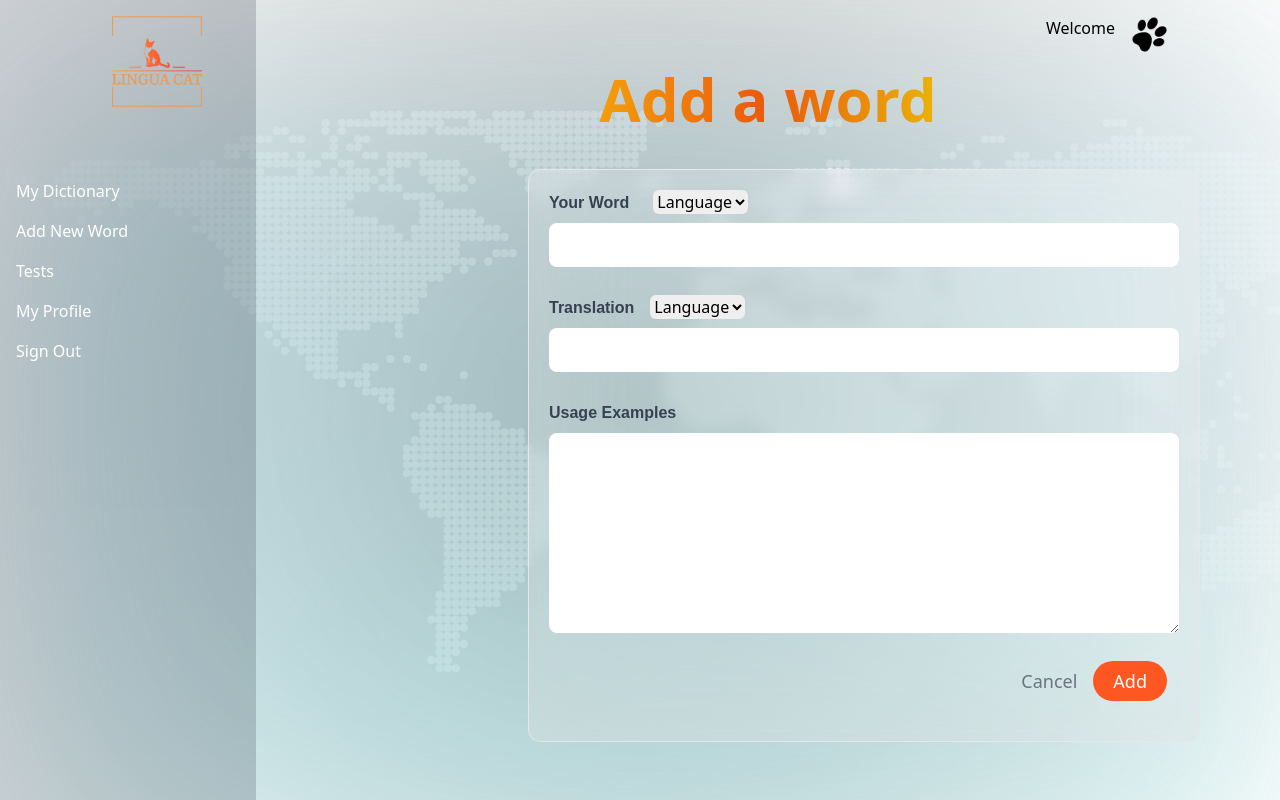
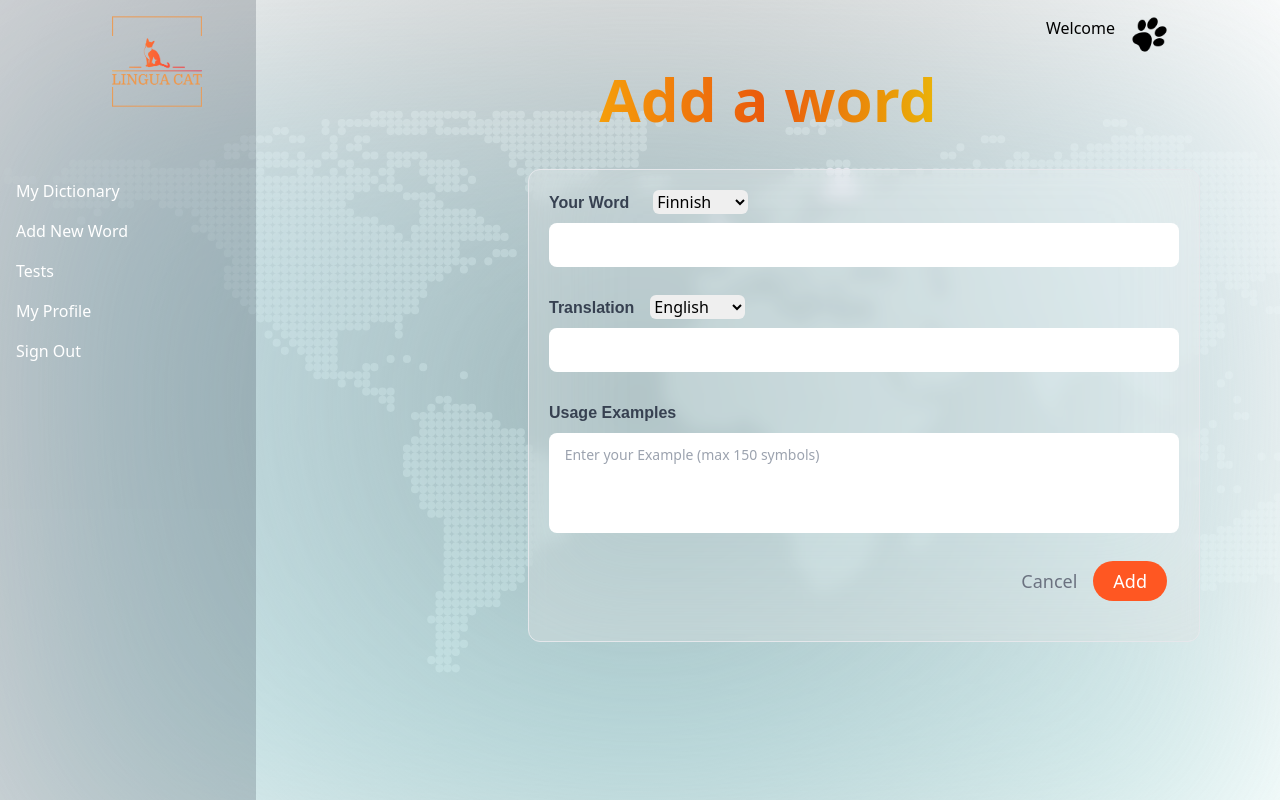
Before and after one commit to Marina-August/yarn-lingua-cat, a Next.js app: page /personal-page/add-word in a window 1280 px wide. Built offline with nearby package versions, Linux system fonts and the light colour scheme.

Commit message:
Fetch words from DB

```diff
--- a/app/api/word/new/route.js
+++ b/app/api/word/new/route.js
@@ -8,7 +8,7 @@ export const POST = async (req, res) =>{
     try{
         await connectToDB();
         const sourceLanguage = await Language.findOne({ name:source })
-        console.log("source", sourceLanguage);
+        // console.log("source", sourceLanguage);
         const sourceId = sourceLanguage._id;
 
         const targetLanguage = await Language.findOne({ name:target })
--- /dev/null
+++ b/app/api/word/route.js
@@ -0,0 +1,13 @@
+import { connectToDB } from "@/utils/database";
+import Word from "@/models/word";
+
+export const GET = async(request)=>{
+    try{
+        await connectToDB();
+        const words = await Word.find({});
+
+        return new Response(JSON.stringify(words), {status:200})
+    } catch(error){
+        return new Response('Failed to catch all words', {status:500})
+    }
+}
--- a/app/personal-page/page.jsx
+++ b/app/personal-page/page.jsx
@@ -1,10 +1,26 @@
+"use client";
+
 import React from "react";
+import { useState } from "react";
+import Words from "@/components/Words";
+
 
 const PersonalPage =()=>{
+    const [empty, setEmpty] = useState(true);
+
+    const checkWordsLength=(words)=>{
+         if (words.length!==0){
+            setEmpty(false);
+         }
+    }
+
     return(
-        <>
-        You don't have any words yet
-        </>
+        <div>
+            {empty && <p>You don't have any words yet!</p>}
+             <Words onCheckWords ={checkWordsLength}/>
+        </div>
+
+
     )
 }
 
--- a/components/Form.jsx
+++ b/components/Form.jsx
@@ -5,9 +5,9 @@ import Link from "next/link";
 
 const Form = ({type, onWordHandler})=>{
     const [word, setWord] = useState('');
-    const [sourceLanguage, setSourceLanguage] = useState('');
+    const [sourceLanguage, setSourceLanguage] = useState('Finnish');
     const [translation, setTranslation] = useState('');
-    const [targetLanguage, setTargetLanguage] = useState('');
+    const [targetLanguage, setTargetLanguage] = useState('English');
     const [example, setExample] = useState('');
     const [ok, setOk] = useState(false);
 
@@ -19,9 +19,8 @@ const Form = ({type, onWordHandler})=>{
     }
 
     const wordHandler = (event)=>{
-        if (event.target.value.trim().length > 0){
+        console.log("Word", event.target.value);
             setWord(event.target.value)
-        }
 
     }
 
@@ -32,15 +31,11 @@ const Form = ({type, onWordHandler})=>{
     }
 
     const translationHandler =(event)=>{
-        if (event.target.value.trim().length > 0){
             setTranslation(event.target.value)
-        }
     }
 
     const exampleHandler =(event)=>{
-        if (event.target.value.trim().length > 0){
             setExample(event.target.value)
-        }
     }
 
     useEffect(
@@ -115,7 +110,8 @@ const Form = ({type, onWordHandler})=>{
           <span className='font-satoshi font-semibold text-base text-gray-700'>
             Usage Examples
           </span>
-          <textarea className='form_textarea' onChange={exampleHandler} value={example}></textarea>
+          <textarea className='form_textarea' onChange={exampleHandler} value={example} maxLength="150"
+          placeholder=" Enter your Example (max 150 symbols)"></textarea>
          </label>
          <div className='flex-end mx-3 mb-5 gap-4'>
           <Link href='/personal-page' className='text-gray-500 text-lg hover:text-gray-800'>
--- a/styles/globals.css
+++ b/styles/globals.css
@@ -129,7 +129,7 @@
 
 /* Form Component */
 .form_textarea {
-  @apply w-full flex rounded-lg h-[200px] mt-2 p-3 text-sm text-gray-500 outline-0;
+  @apply w-full flex rounded-lg h-[100px] mt-2 p-3 text-sm text-gray-500 outline-0 resize-none;
 }
 
 .form_input {
```
